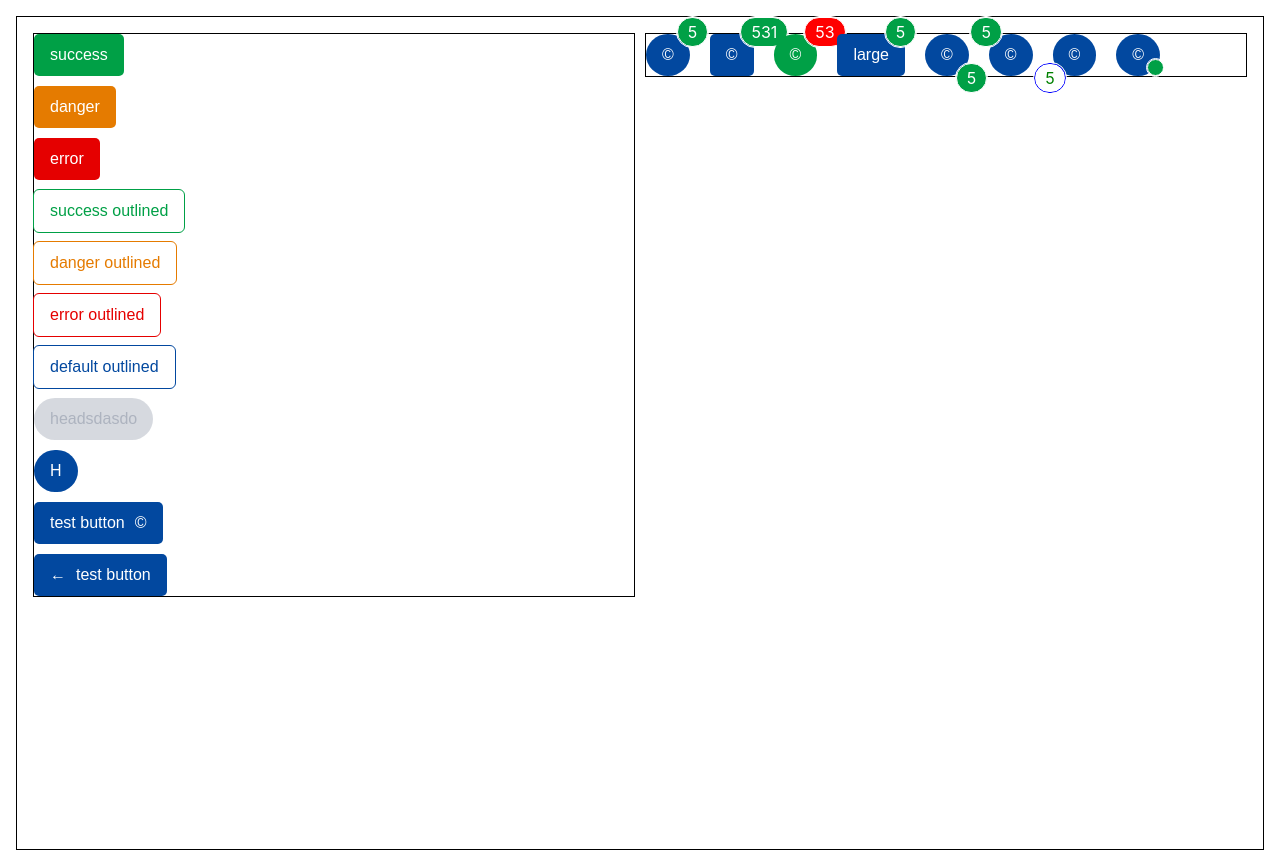
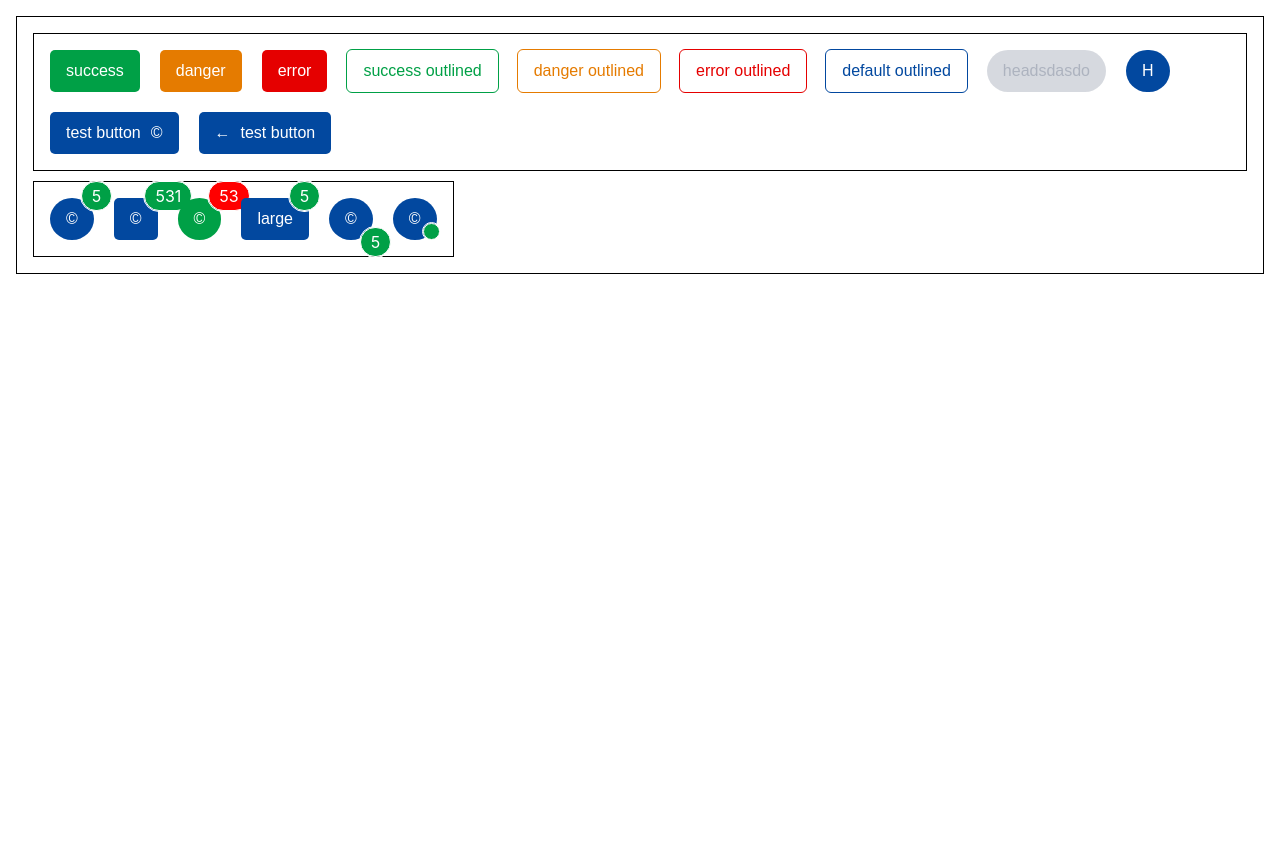
Before and after one commit to bandvov/react-ui-kit, a React (Create React App) app: page / in a window 1280 px wide. After the commit the page ends 800 px from the top, so only its background shows below. Built offline with nearby package versions, Linux system fonts and the light colour scheme.

Commit message:
removed posibility show badge from left side

```diff
--- a/src/App.tsx
+++ b/src/App.tsx
@@ -6,24 +6,19 @@ function App() {
   return (
     <div
       style={{
-        display: "grid",
-        gridTemplateColumns: "repeat( auto-fit, minmax(150px, 1fr) )",
+        display: "flex",
         gap: "10px",
         margin: "1rem",
         border: "1px solid",
         justifyContent: "flex-start",
         alignItems: "flex-start",
-        minHeight: "100vh",
+
         padding: "1rem",
+        flexDirection:"column"
       }}
     >
       <div
-        style={{
-          display: "grid",
-          gridTemplateColumns: "repeat(auto-fit,minmax(1fr, max-content)",
-          gap: "10px",
-          border: "1px solid",
-        }}
+       style={{width:"auto",padding:"1rem", border: "1px solid", gap:"20px",display:"flex",flexWrap: "wrap", flex:"1 0 auto" }}
       >
         <Button variant="success">{"success"}</Button>
         <Button variant={"danger"}>{"danger"}</Button>
@@ -48,7 +43,7 @@ function App() {
           <span>test button</span>
         </Button>
       </div>
-      <div style={{ border: "1px solid", gap:"20px",display:"flex" }}>
+      <div style={{width:"auto", padding:"1rem", border: "1px solid", gap:"20px",display:"flex",flexWrap: "wrap", flex:1  }}>
 
         <Badge label={5} >
           <Button rounded>
@@ -75,16 +70,6 @@ function App() {
             &copy;
           </Button>
         </Badge>
-        <Badge position={'top-left'} label={5}>
-          <Button  rounded>
-            &copy;
-          </Button>
-        </Badge>
-        <Badge position={'bottom-left'} label={5} color="green" background="white" border="1px solid blue">
-          <Button rounded>
-            &copy;
-          </Button>
-        </Badge>
         <Badge>
           <Button rounded>
             &copy;
--- a/src/components/Badge.tsx
+++ b/src/components/Badge.tsx
@@ -19,10 +19,6 @@ const StyledBadge = styled.div<IBadge>`
   ${(props)=> {
     if (props.position === "bottom") {
       return css` left: 70%; bottom: -40%;`
-    } else if (props.position === "bottom-left") {
-      return css` right: 70%; bottom: -40%;`
-    }  else if (props.position === "top-left") {
-      return css` right: 70%; top: -40%;`
     } else {
       return css` left: 70%; top: -40%;`
     }
```
